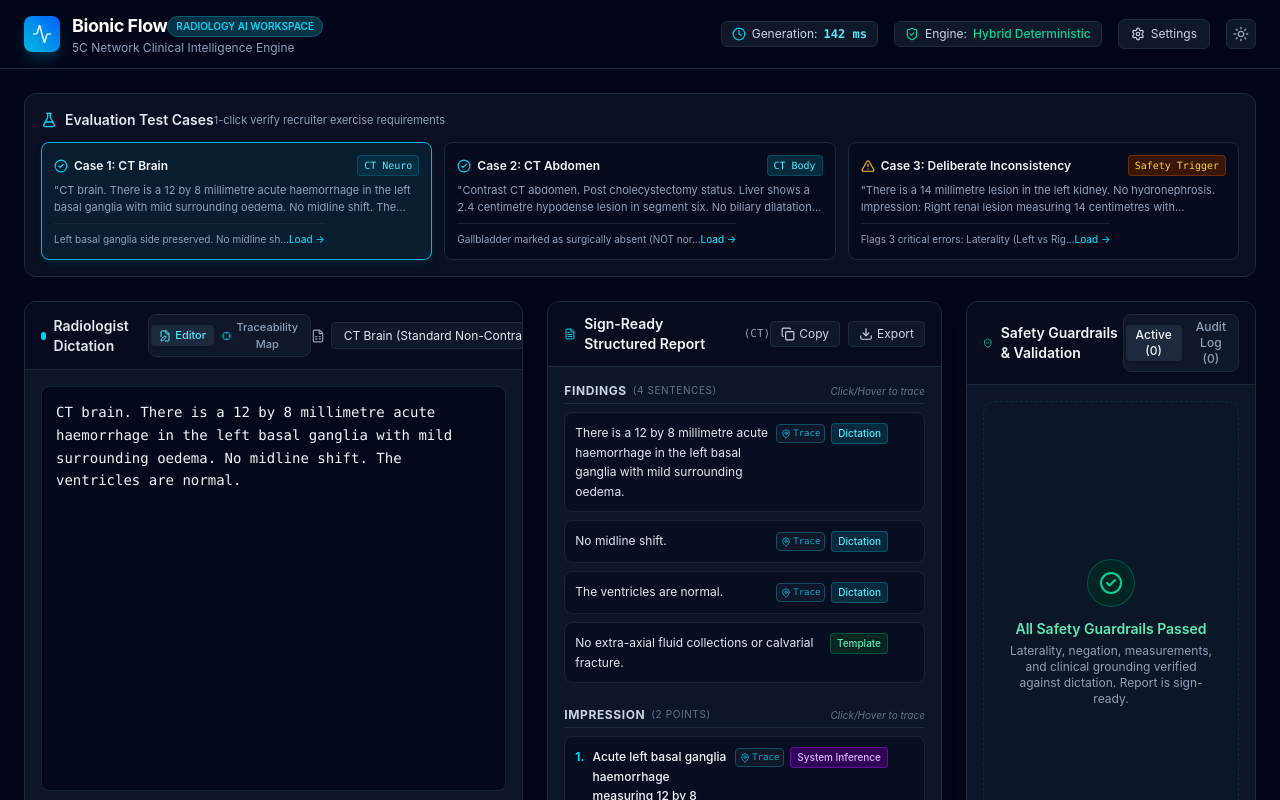
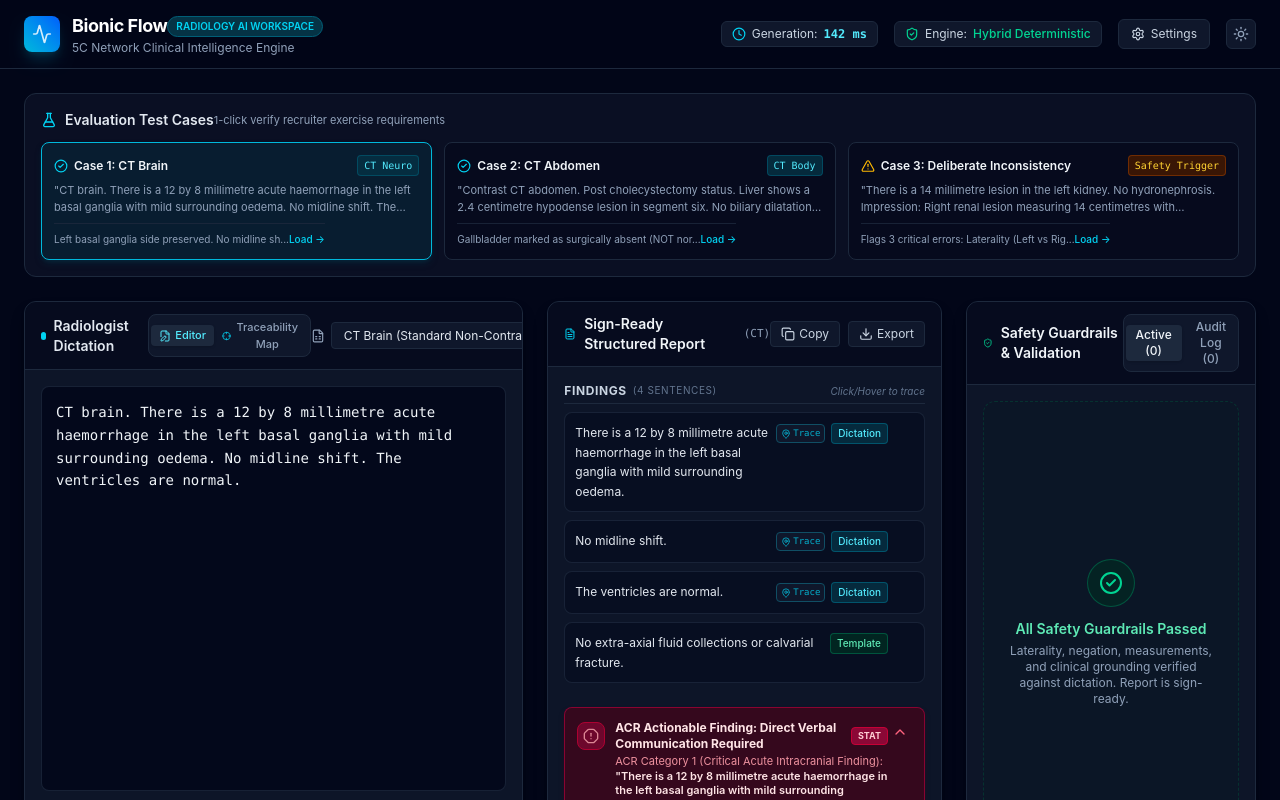
Before and after one commit to vinaymoger1836/Bionic-Flow, a React (Vite) app: page / in a window 1280 px wide. Shown: the top 800 px of the page. Built offline with nearby package versions, Linux system fonts and the light colour scheme.

Commit message:
feat: add onDocumentCriticalAlert prop to App component for critical alert handling

```diff
--- a/src/App.tsx
+++ b/src/App.tsx
@@ -319,6 +319,7 @@ export const App: React.FC = () => {
               activeGroundingSpan={activeGroundingSpan}
               onHoverSentence={handleHoverSentence}
               onSelectSentence={handleSelectSentence}
+              onDocumentCriticalAlert={handleDocumentCriticalAlert}
             />
           </div>
 
```
